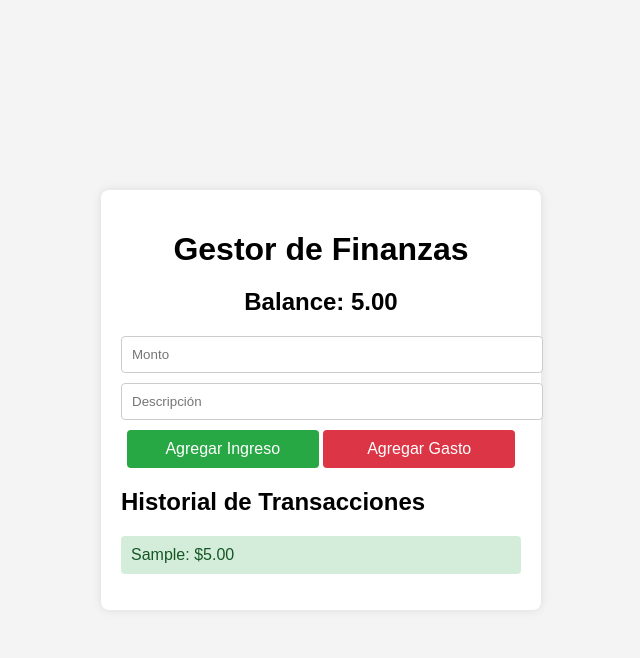
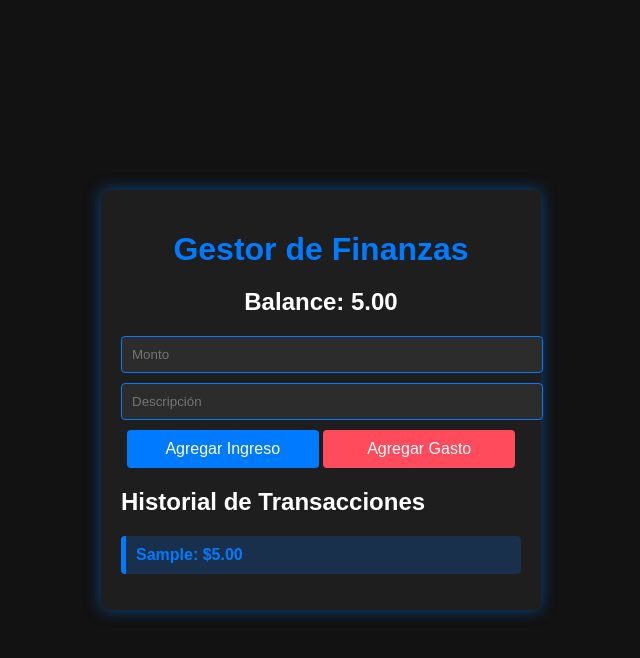
Before and after one commit to Ennimex/CalculadoraDeGastos, a website: page index.html in a window 1280 px wide. Both pictures are taken after typing "5", "Sample" into the empty fields and a click on the button "Agregar Ingreso". Shown: the whole page, without its empty margins (319-959 px from the left). Drawn offline with Linux system fonts and the light colour scheme.

Commit message:
Cambios stylo
Nuevos tonos

```diff
--- a/styles.css
+++ b/styles.css
@@ -1,6 +1,7 @@
 body {
     font-family: Arial, sans-serif;
-    background-color: #f4f4f4;
+    background-color: #121212;
+    color: #ffffff;
     margin: 0;
     padding: 0;
     display: flex;
@@ -10,20 +11,22 @@ body {
 }
 
 .container {
-    background-color: #fff;
+    background-color: #1e1e1e;
     padding: 20px;
     border-radius: 8px;
-    box-shadow: 0 0 10px rgba(0, 0, 0, 0.1);
+    box-shadow: 0 0 15px rgba(0, 123, 255, 0.5);
     width: 400px;
     text-align: center;
 }
 
 h1 {
     margin-bottom: 20px;
+    color: #007bff;
 }
 
 .balance h2 {
     margin-bottom: 20px;
+    color: #ffffff;
 }
 
 .formulario {
@@ -34,8 +37,10 @@ input {
     width: 100%;
     padding: 10px;
     margin-bottom: 10px;
-    border: 1px solid #ccc;
+    border: 1px solid #007bff;
     border-radius: 4px;
+    background-color: #2c2c2c;
+    color: #ffffff;
 }
 
 button {
@@ -48,12 +53,12 @@ button {
 }
 
 #agregarIngreso {
-    background-color: #28a745;
+    background-color: #007bff;
     color: #fff;
 }
 
 #agregarGasto {
-    background-color: #dc3545;
+    background-color: #ff4b5c;
     color: #fff;
 }
 
@@ -70,14 +75,17 @@ li {
     padding: 10px;
     margin-bottom: 5px;
     border-radius: 4px;
+    font-weight: bold;
 }
 
 .ingreso {
-    background-color: #d4edda;
-    color: #155724;
+    background-color: rgba(0, 123, 255, 0.2);
+    color: #007bff;
+    border-left: 5px solid #007bff;
 }
 
 .gasto {
-    background-color: #f8d7da;
-    color: #721c24;
+    background-color: rgba(255, 75, 92, 0.2);
+    color: #ff4b5c;
+    border-left: 5px solid #ff4b5c;
 }
```
